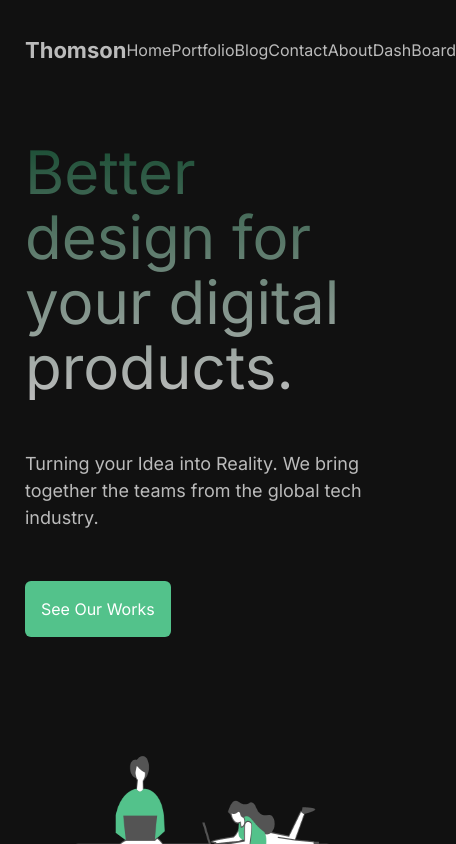
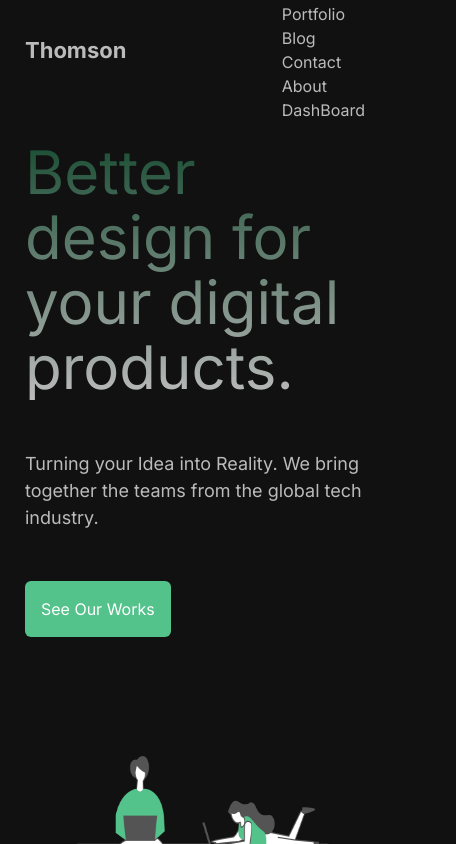
Before and after one commit to Thomson152/NextJs, a Next.js app: page / in a window 390 px wide. Shown: the top 844 px of the page, 456 px wide, since content can reach past the window. Built offline with nearby package versions, Linux system fonts and the light colour scheme.

Commit message:
new commit

```diff
--- a/src/app/layout.jsx
+++ b/src/app/layout.jsx
@@ -1,6 +1,9 @@
 /** @format */
+import dynamic from "next/dynamic";
 
-import Navbar from "@/components/Navbar/Navbar";
+const Navbar = dynamic(() => import("@/components/Navbar/Navbar"), {
+  ssr: false,
+});
 import "./globals.css";
 import { Inter } from "next/font/google";
 import Footer from "@/components/Footer/Footer";
--- a/src/components/Navbar/Navbar.jsx
+++ b/src/components/Navbar/Navbar.jsx
@@ -54,7 +54,7 @@ const Navbar = () => {
 
       {/* Moblie */}
 
-      <ul className="lg:hidden flex">
+      <ul className="lg:hidden flex flex-col">
         <li>
           <Link className="hover:text-green-600" href="/">
             Home
```
